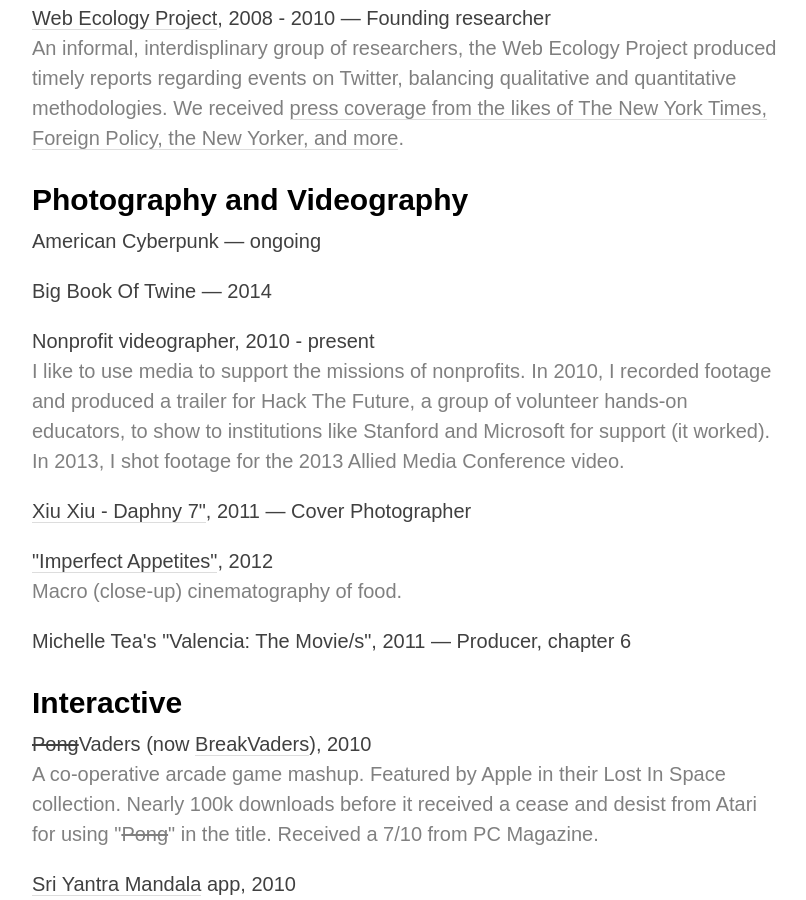
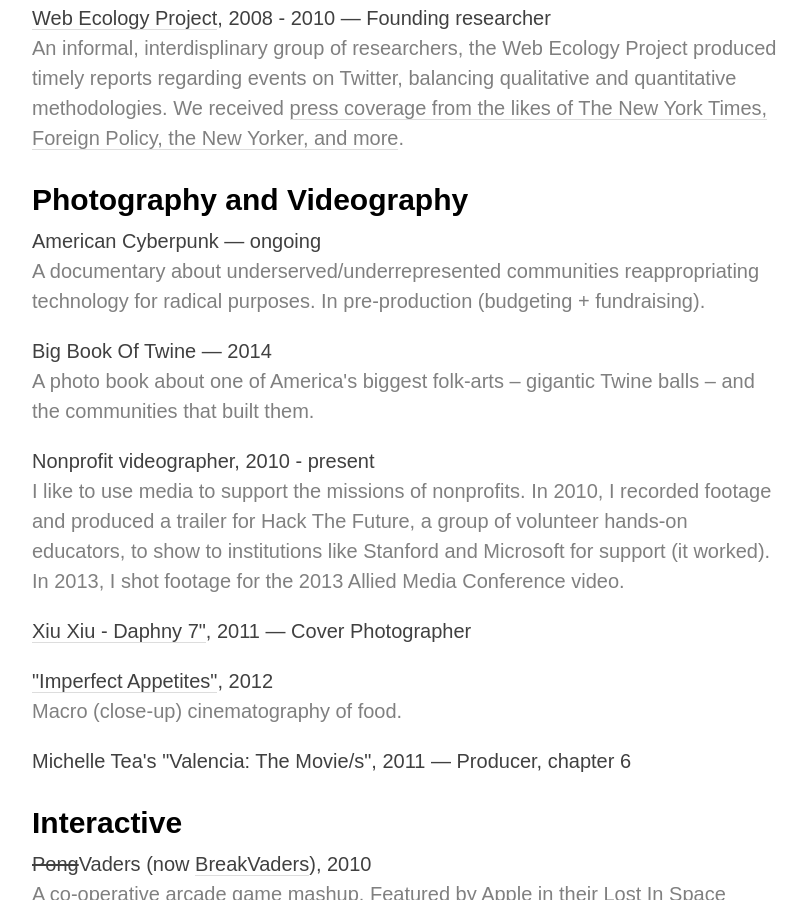
Before and after one commit to dongle/jonbeilin-portfolio-jekyll, a Jekyll site: the page built from cv/index.html, in a window 1280 px wide and 900 px high, scrolled down 1574 px. Shown: the whole window, without its empty margins (38-844 px from the left). Built offline with Jekyll 4.4.1, drawn with Linux system fonts in a browser that asks for light colours; nearby versions of some CDN libraries.

Commit message:
CV tweaks

```diff
--- a/contact/index.html
+++ b/contact/index.html
@@ -1,6 +1,6 @@
 ---
 layout: page
-title: Hire Me
+title: Contact
 ---
 
 <section>
--- a/cv/index.html
+++ b/cv/index.html
@@ -53,8 +53,10 @@
 <section>
   <h3>Photography and Videography</h3>
   <ul>
-    <li><strong>American Cyberpunk — ongoing</strong></li>
-    <li><strong>Big Book Of Twine — 2014</strong></li>
+    <li><strong>American Cyberpunk — ongoing</strong>
+        <p>A documentary about underserved/underrepresented communities reappropriating technology for radical purposes. In pre-production (budgeting + fundraising).</p></li>
+    <li><strong>Big Book Of Twine — 2014</strong>
+        <p>A photo book about one of America's biggest folk-arts – gigantic Twine balls – and the communities that built them.</p></li>
     <li><strong>Nonprofit videographer, 2010 - present</strong>
         <p>I like to use media to support the missions of nonprofits. In 2010, I recorded footage and produced a trailer for Hack The Future, a group of volunteer hands-on educators, to show to institutions like Stanford and Microsoft for support (it worked). In 2013, I shot footage for the 2013 Allied Media Conference video.</p></li>
     <li><strong><a href="http://pitchfork.com/news/43073-listen-xiu-xiu-cover-rihanna/" target="_blank">Xiu Xiu - Daphny 7"</a>, 2011 — Cover Photographer</strong></li>
```
